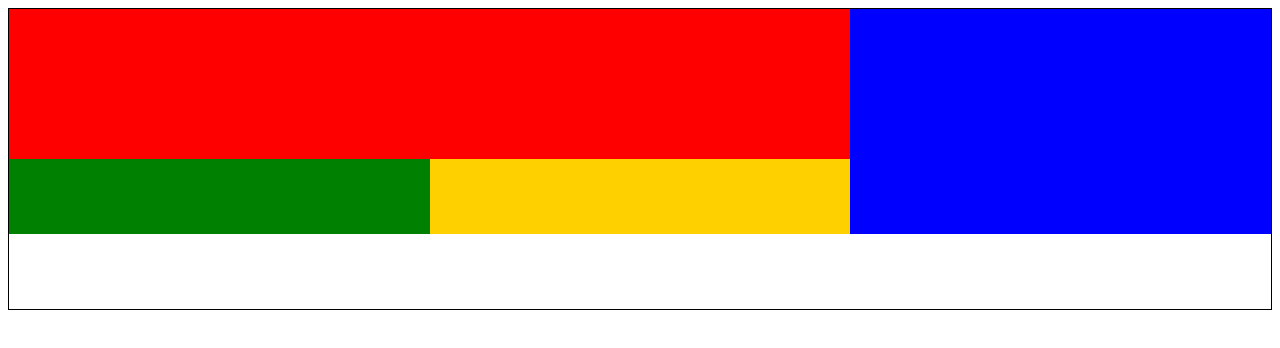
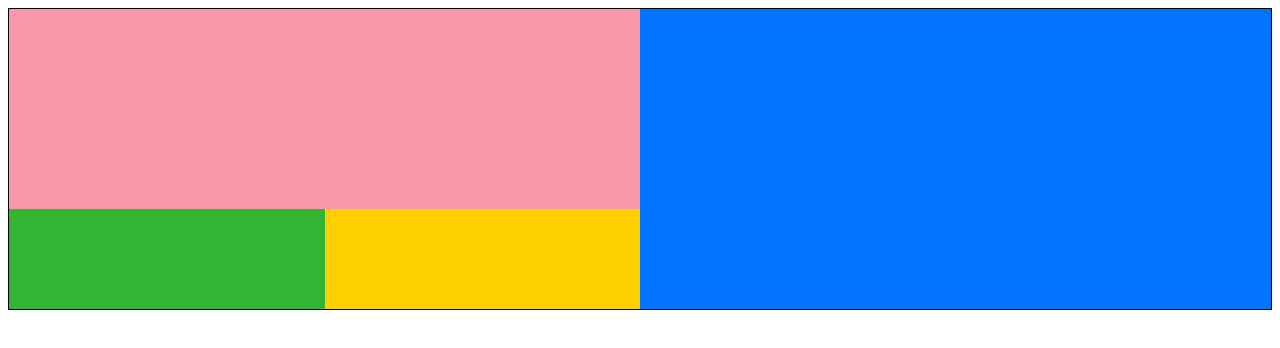
Before and after one commit to AceAlice123/WEB_DEV, a plain HTML site: page L5 Responsiveness/3_Grid-Layout/index.html in a window 1280 px wide. Drawn offline with Linux system fonts and the light colour scheme.

Commit message:
L5 Complete

```diff
--- a/L5 Responsiveness/3_Grid-Layout/gridaarea.css
+++ b/L5 Responsiveness/3_Grid-Layout/gridaarea.css
@@ -2,8 +2,8 @@
     display: grid;
     height: 300px;
     border: 1px solid black;
-    grid-template-columns: repeat(3,1fr);
-    grid-template-rows: repeat(4,1fr);
+    grid-template-columns: repeat(4,1fr);
+    grid-template-rows: repeat(3,1fr);
     grid-template-areas:
     "a a b b"
     "a a b b"
@@ -11,15 +11,15 @@
 }
 .item-1{
     grid-area: a;
-    background-color: red;
+    background-color: rgb(248, 151, 167);
 }
 .item-2{
     grid-area: b;
-    background-color: blue;
+    background-color: rgb(0, 115, 255);
 }
 .item-3{
     grid-area: c;
-    background-color: green;
+    background-color: rgb(51, 180, 51);
 }
 .item-4{
     grid-area: d;
```
Also changed, not shown: L5 Responsiveness/4_New_york_Times/index.html (added, +13 -0 lines), L5 Responsiveness/4_New_york_Times/navbar.css (added).
